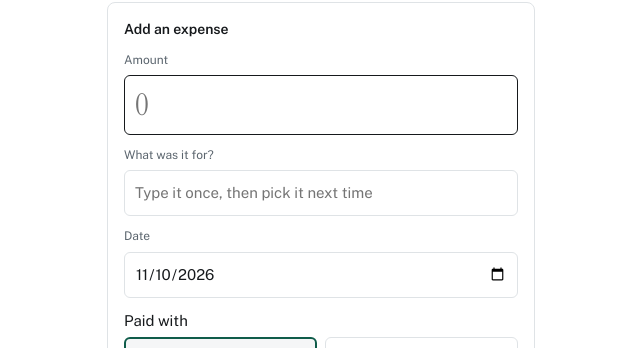
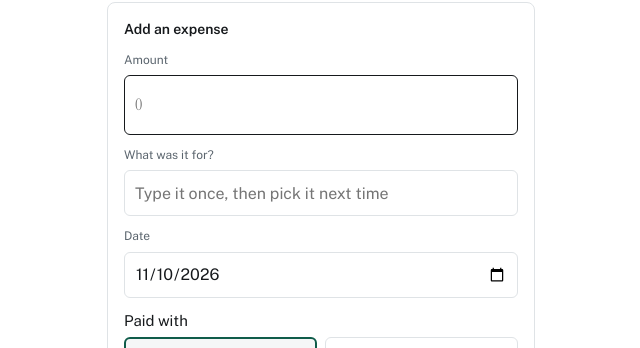
Before and after one commit to RameshBabuRb/money-management, a React (Vite) app: page / in a window 1280 px wide. Shown: the part 290-638 px from the top of the page, without its empty margins (319-959 px from the left). Built offline with nearby package versions, Linux system fonts and the light colour scheme.

Commit message:
input field updates.

```diff
--- a/src/styles.css
+++ b/src/styles.css
@@ -194,7 +194,9 @@
   background: var(--bg);
   color: var(--ink);
   font: inherit;
+  font-size: 16px !important;
 }
+
 .input--amount {
   min-height: 60px;
   font-family: 'Instrument Serif', Georgia, serif;
```
Lines whose indentation alone changed are shown as unchanged.
